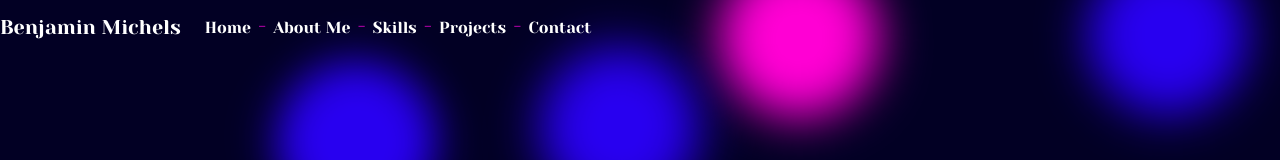
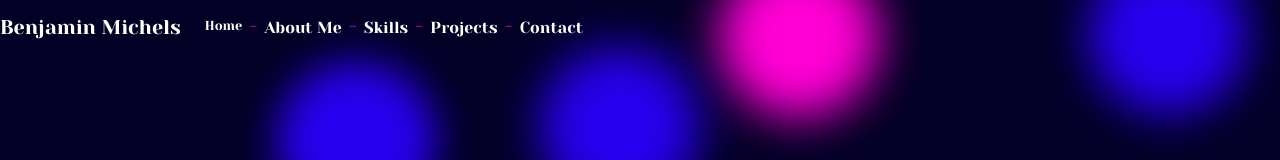
Before and after one commit to Benjamin-Michels/homeSite, a website: page index.html in a window 1280 px wide. In both pictures the pointer is over the link "Home". Shown: the top 160 px of the page. Drawn offline with nearby package versions, Linux system fonts and the light colour scheme.

Commit message:
updated navbar hover

```diff
--- a/css/styles.css
+++ b/css/styles.css
@@ -25,6 +25,10 @@ header h2 {
 .nav-link {
     color: #ffffff;
     font-family: 'Yeseva One', cursive;
+}
+
+.nav-link:hover {
+    font-size: small;
 }
 
 .navbar-brand {
```
